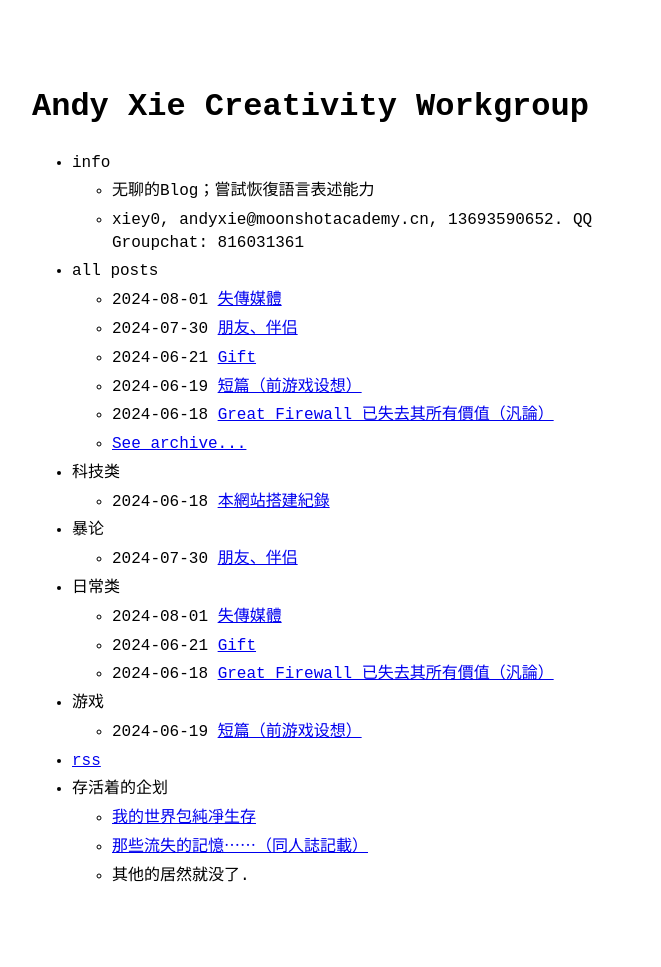
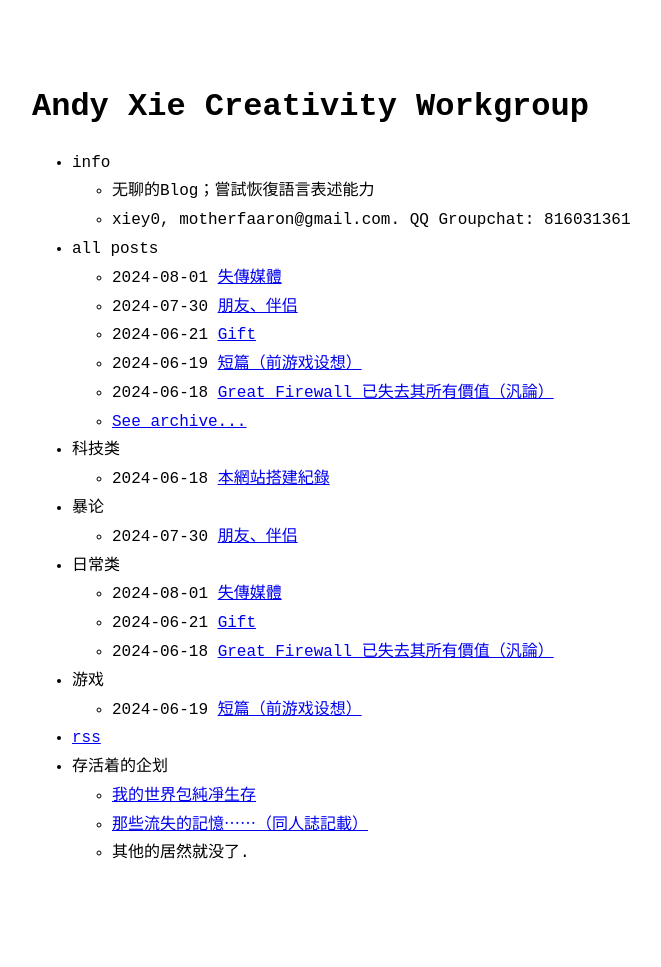
Before and after one commit to AXCWG/axcwg.github.io, a Jekyll site: the page built from index.md, in a window 1280 px wide. Shown: the whole page, without its empty margins (288-949 px from the left). Built offline with Jekyll 4.4.1, drawn with Linux system fonts in a browser that asks for light colours; after the commit the page ends 945 px from its top, so only the background shows below that.

Commit message:
fix
How am i stupid enough to put my contact onto a place where I post anticommunism shits? ridiculous.

```diff
--- a/_data/menu.yml
+++ b/_data/menu.yml
@@ -5,7 +5,7 @@ entries:
   - title: info
     entries:
       - title: 无聊的Blog；嘗試恢復語言表述能力
-      - title: xiey0, andyxie@moonshotacademy.cn, 13693590652. QQ Groupchat&#58; 816031361
+      - title: xiey0, motherfaaron@gmail.com. QQ Groupchat&#58; 816031361
 
   - title: all posts
     post_list:
```
